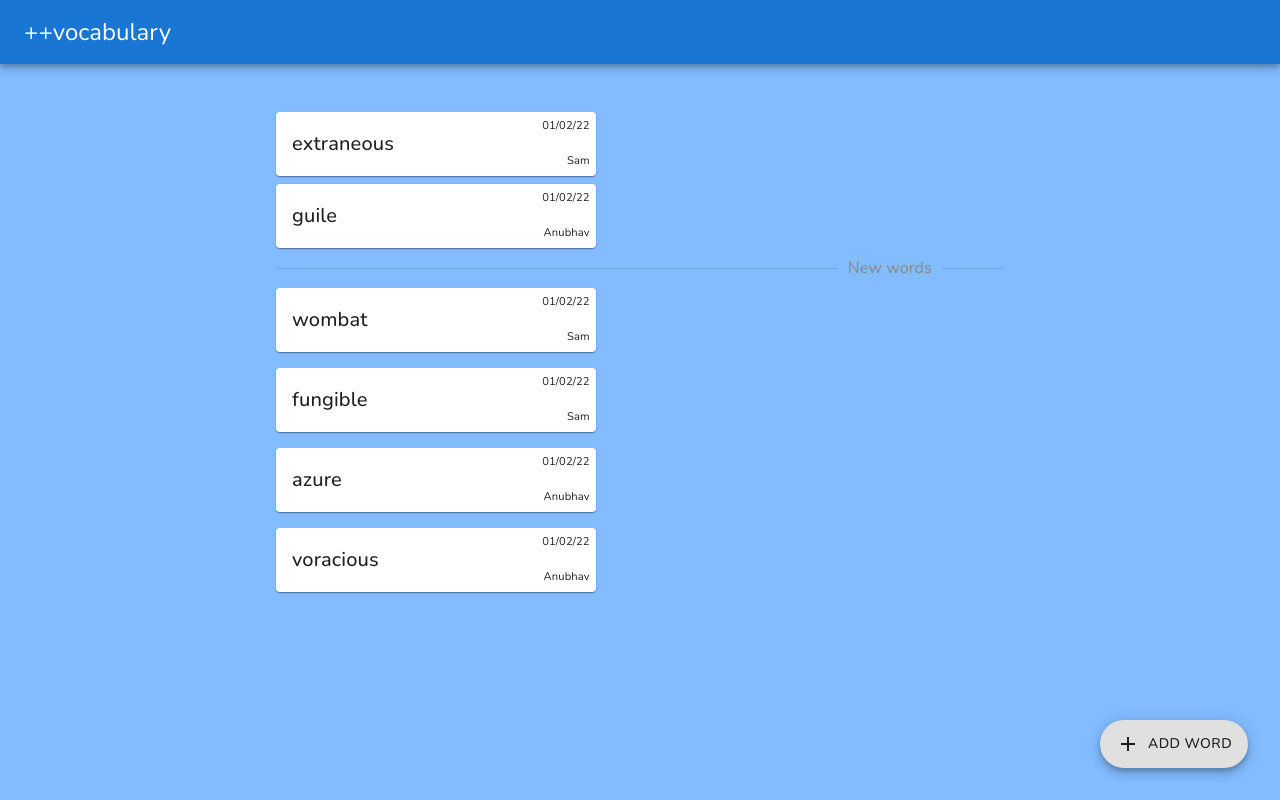
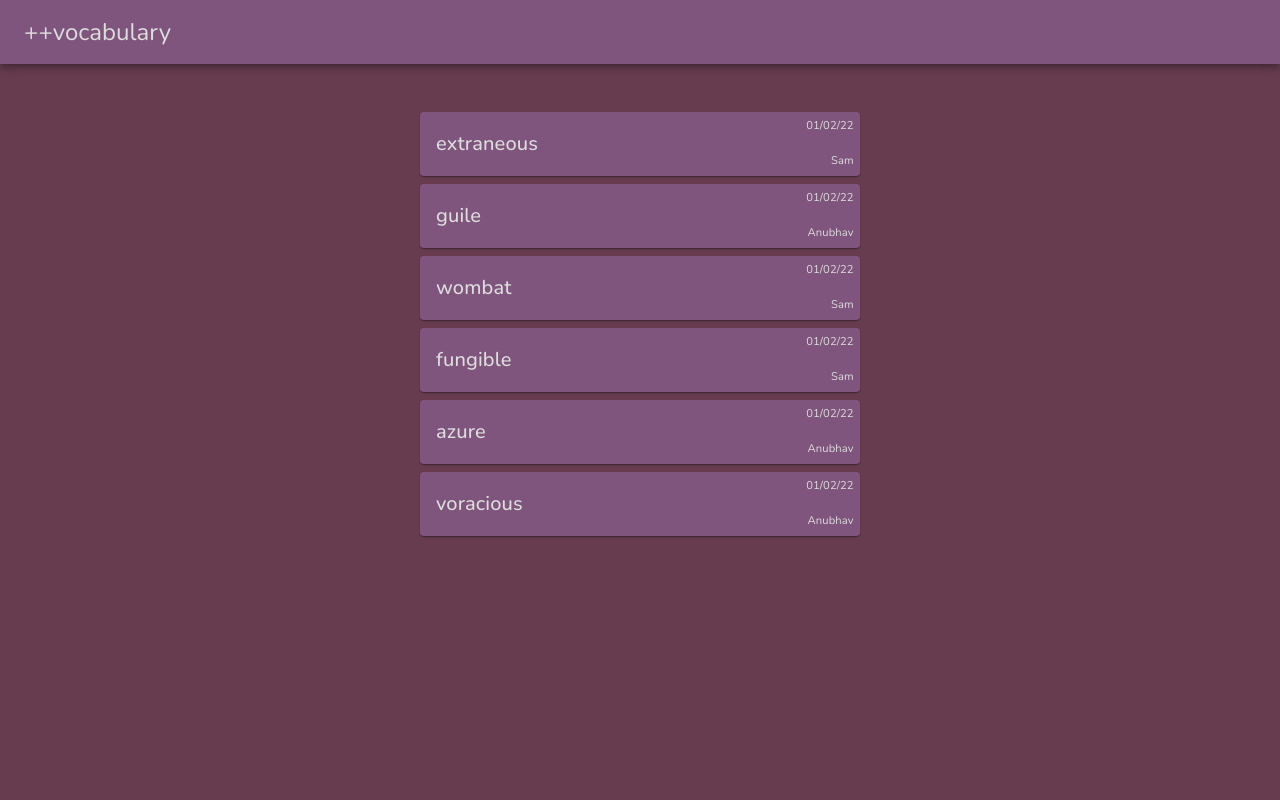
Before and after one commit to sammochen/ppv, a React (Create React App) app in the folder packages/frontend/: page / in a window 1280 px wide. Built offline with nearby package versions, Linux system fonts and the light colour scheme.

Commit message:
center words

```diff
--- a/packages/frontend/package.json
+++ b/packages/frontend/package.json
@@ -7,10 +7,12 @@
     "@emotion/styled": "^11.8.1",
     "@mui/icons-material": "^5.4.1",
     "@mui/material": "^5.3.1",
+    "@types/color": "^3.0.3",
     "@types/node": "^16.11.21",
     "@types/react": "^17.0.38",
     "@types/react-dom": "^17.0.11",
     "axios": "^0.25.0",
+    "color": "^4.2.1",
     "gts": "^3.1.0",
     "prettier-plugin-organize-imports": "^2.3.4",
     "react": "^17.0.2",
--- a/packages/frontend/src/App.tsx
+++ b/packages/frontend/src/App.tsx
@@ -1,17 +1,16 @@
-import AddIcon from '@mui/icons-material/Add';
-import {AppBar, Fab, Grid, Toolbar, Typography} from '@mui/material';
+import {AppBar, Grid, Toolbar, Typography} from '@mui/material';
 import {Box} from '@mui/system';
 import React from 'react';
 import {NewWordModal} from './components/NewWordModal';
-import {WordDivider} from './components/WordDivider';
 import {WordPanel} from './components/WordPanel';
+import {backgroundColor, secondaryColor, textColor} from './theme/colors';
 import {WordItem} from './utils/types';
 
 // const API_URL = process.env.REACT_APP_API_URL || 'http://localhost:3001';
 
 /* --------------------------- Temporary mock data -------------------------- */
 // Word list that is above the "new words" line
-const wordList1: WordItem[] = [
+const wordList: WordItem[] = [
   {
     word: 'extraneous',
     author: 'Sam',
@@ -22,9 +21,6 @@ const wordList1: WordItem[] = [
     author: 'Anubhav',
     date: new Date('2/1/22'),
   },
-];
-// Word list that is below the "new words" line
-const wordList2: WordItem[] = [
   {
     word: 'wombat',
     author: 'Sam',
@@ -55,27 +51,19 @@ export const App = () => {
   };
 
   return (
-    <Box sx={{backgroundColor: '#83BCFF', minHeight: '100vh'}}>
+    <Box sx={{backgroundColor: backgroundColor.hex(), minHeight: '100vh'}}>
       {/* Top app bar */}
-      <AppBar position="static" elevation={5}>
+      <AppBar
+        sx={{backgroundColor: secondaryColor.hex()}}
+        position="static"
+        elevation={5}
+      >
         <Toolbar>
-          <Typography variant="h5" sx={{flexGrow: 1}}>
+          <Typography variant="h5" sx={{flexGrow: 1, color: textColor.hex()}}>
             ++vocabulary
           </Typography>
         </Toolbar>
       </AppBar>
-
-      {/* Bottom right floating action button */}
-      <Fab
-        variant="extended"
-        sx={{position: 'absolute', right: '2rem', bottom: '2rem'}}
-        onClick={() => {
-          setModalOpen(true);
-        }}
-      >
-        <AddIcon sx={{mr: 1}} />
-        Add Word
-      </Fab>
 
       {/* Main component */}
       <Grid container justifyContent={'center'} sx={{padding: '2rem'}}>
@@ -83,32 +71,17 @@ export const App = () => {
           <Grid
             container
             sx={{
-              width: '60vw',
+              width: '30rem',
+              maxWidth: '80vw',
               padding: '1rem',
             }}
             spacing={1}
           >
-            {wordList1.map(wordItem => {
+            {wordList.map(wordItem => {
               return (
-                <>
-                  <Grid item>
-                    <WordPanel wordItem={wordItem} />
-                  </Grid>
-                  <Box sx={{width: '100%'}}></Box>
-                </>
-              );
-            })}
-            <Grid item xs={12}>
-              <WordDivider />
-            </Grid>
-            {wordList2.map(wordItem => {
-              return (
-                <>
-                  <Grid item>
-                    <WordPanel wordItem={wordItem} />
-                  </Grid>
-                  <Grid item sx={{width: '100%'}}></Grid>
-                </>
+                <Grid item xs={12}>
+                  <WordPanel wordItem={wordItem} />
+                </Grid>
               );
             })}
           </Grid>
--- a/packages/frontend/src/components/NewWordModal.tsx
+++ b/packages/frontend/src/components/NewWordModal.tsx
@@ -1,15 +1,12 @@
 import CloseIcon from '@mui/icons-material/Close';
 import DoneIcon from '@mui/icons-material/Done';
 import StarIcon from '@mui/icons-material/Star';
-import StarOutlineIcon from '@mui/icons-material/StarOutline';
 import {
-  Box,
   Button,
   Dialog,
   DialogContent,
   DialogTitle,
   Grid,
-  IconButton,
   TextField,
   Typography,
 } from '@mui/material';
@@ -44,46 +41,35 @@ export const NewWordModal = ({modalOpen, onClose}: NewWordModalProps) => {
       fullWidth={true}
     >
       <DialogTitle>
-        <Box sx={{display: 'flex', justifyContent: 'space-between'}}>
-          <Typography component={'span'} variant={'h6'}>
-            New Word
-          </Typography>
-
-          {/* Favourite icon */}
-          <IconButton onClick={handleFavouriteButton}>
-            {isFavourite ? <StarIcon /> : <StarOutlineIcon />}
-          </IconButton>
-        </Box>
+        <Typography component={'span'} variant={'h6'}>
+          New Word
+        </Typography>
       </DialogTitle>
       <DialogContent>
         {/* Input components */}
-        <Grid container direction={'column'} spacing={3}>
+        <Grid container direction={'column'} spacing={2}>
           <Grid item>
-            <Typography>Word</Typography>
             <TextField
               fullWidth
-              variant="standard"
+              variant="outlined"
               placeholder="Enter your word here"
             />
           </Grid>
-          <Grid item>
-            <Typography>Comments</Typography>
-            <TextField fullWidth multiline rows={4} placeholder="Optional" />
-          </Grid>
 
           {/* The OK (tick) and Cancel (cross) buttons */}
-          <Grid container item spacing={0.5} justifyContent={'end'}>
+          <Grid container item spacing={1} justifyContent={'end'}>
+            <Grid item>
+              <Button variant="outlined" onClick={handleTickButtonClick}>
+                <StarIcon />
+              </Button>
+            </Grid>
             <Grid item>
               <Button variant="outlined" onClick={handleTickButtonClick}>
                 <DoneIcon />
               </Button>
             </Grid>
             <Grid item>
-              <Button
-                variant="outlined"
-                sx={{marginLeft: '0.5rem'}}
-                onClick={handleCrossButtonClick}
-              >
+              <Button variant="outlined" onClick={handleCrossButtonClick}>
                 <CloseIcon />
               </Button>
             </Grid>
--- a/packages/frontend/src/components/WordPanel.tsx
+++ b/packages/frontend/src/components/WordPanel.tsx
@@ -1,5 +1,6 @@
 import {Grid, Paper, Typography} from '@mui/material';
 import React from 'react';
+import {secondaryColor, textColor} from '../theme/colors';
 import {WordItem} from '../utils/types';
 
 export type WordPanelProps = {
@@ -10,11 +11,24 @@ export const WordPanel = ({wordItem}: WordPanelProps) => {
   const offset = '0.4rem';
 
   return (
-    <Paper sx={{width: '20rem', position: 'relative'}} elevation={1}>
+    <Paper
+      sx={{
+        position: 'relative',
+        backgroundColor: secondaryColor.hex(),
+      }}
+      elevation={1}
+    >
       {/* Main word typography */}
       <Grid container sx={{padding: '1rem'}}>
         <Grid item>
-          <Typography variant="h6">{wordItem.word}</Typography>
+          <Typography
+            variant="h6"
+            sx={{
+              color: textColor.hex(),
+            }}
+          >
+            {wordItem.word}
+          </Typography>
         </Grid>
       </Grid>
 
@@ -25,6 +39,7 @@ export const WordPanel = ({wordItem}: WordPanelProps) => {
           position: 'absolute',
           right: offset,
           bottom: offset,
+          color: textColor.hex(),
         }}
       >
         {wordItem.author}
@@ -37,6 +52,7 @@ export const WordPanel = ({wordItem}: WordPanelProps) => {
           position: 'absolute',
           right: offset,
           top: offset,
+          color: textColor.hex(),
         }}
       >
         {wordItem.date.toLocaleDateString('en-GB', {
--- /dev/null
+++ b/packages/frontend/src/theme/colors.ts
@@ -0,0 +1,5 @@
+import Color from 'color';
+
+export const backgroundColor = Color('#673C4F');
+export const secondaryColor = Color('#7F557D'); // darker
+export const textColor = Color('#dddddd');
```
Also changed, not shown: 1 other file (tests, documents, lock files or other folders).
